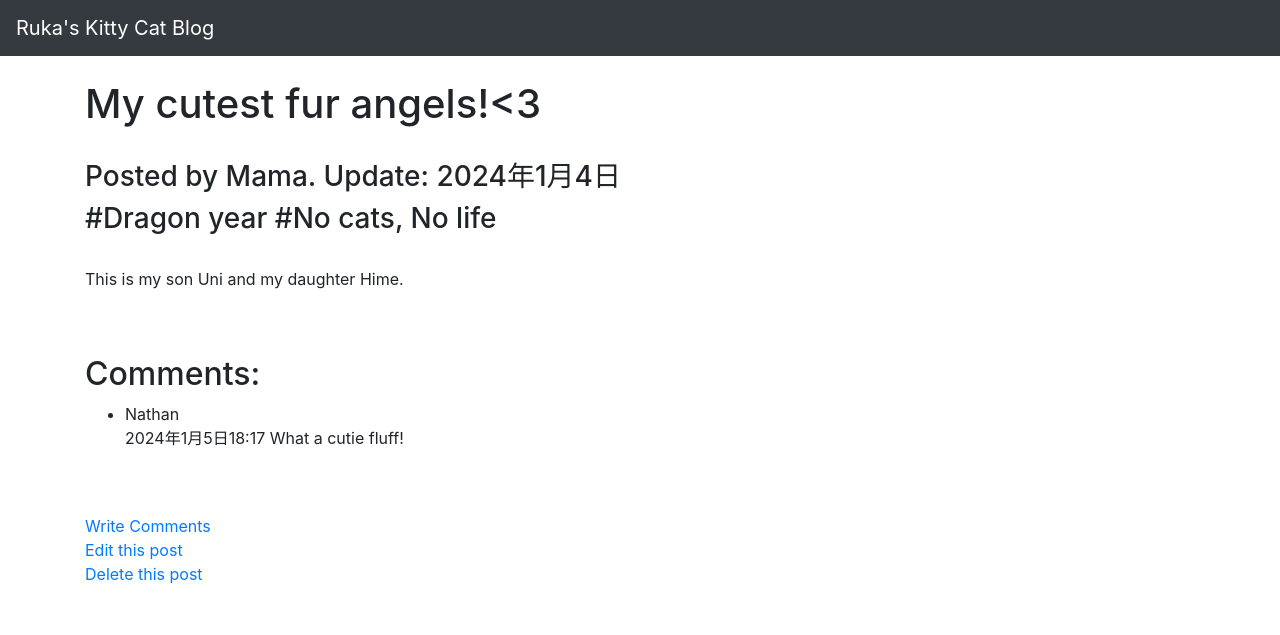
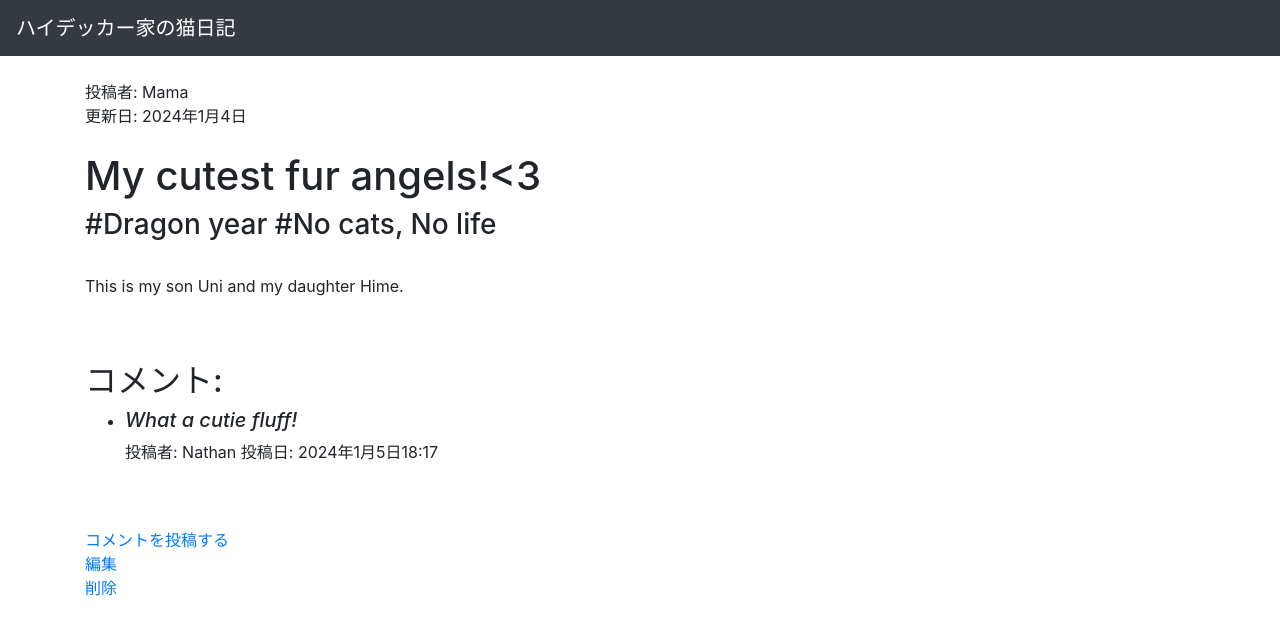
Before and after one commit to RukaHeid/Blog, a Django app: page /blogapp/post/1/ in a window 1280 px wide. Shown: the top 635 px of the page. Run offline with Django 4.2, Linux system fonts and the light colour scheme; data comes from the database, SQL or seed files in the repository; some libraries are stand-ins or nearby versions.

Commit message:
日本語に変更

```diff
--- a/blogapp/templates/blogapp/base.html
+++ b/blogapp/templates/blogapp/base.html
@@ -8,7 +8,7 @@
     </head>
     <body>
         <nav class="navbar navbar-expand-lg navbar-dark bg-dark">
-            <a class="navbar-brand" href="{% url 'blogapp:index' %}">Ruka's Kitty Cat Blog</a>
+            <a class="navbar-brand" href="{% url 'blogapp:index' %}">ハイデッカー家の猫日記</a>
         </nav>
         <div class="container mt-4">
         {% block main %}
--- a/blogapp/templates/blogapp/comment_form.html
+++ b/blogapp/templates/blogapp/comment_form.html
@@ -1,7 +1,7 @@
 {% extends "blogapp/base.html" %}
 {% block main %}
 
-<h2> Write your comment!</h2>
+<h2> コメントを投稿しよう!</h2>
 <form method="post">
     {% csrf_token %}
     {{ form.as_p }}
--- a/blogapp/templates/blogapp/detail.html
+++ b/blogapp/templates/blogapp/detail.html
@@ -1,10 +1,12 @@
 {% extends "blogapp/base.html" %}
 {% block main %}
 
-    <h1>{{ post.title }}</h1>
+    <h7>投稿者: {{ post.author }} <br> 更新日: {{ post.update_date }}</h7>
 
     <br>
-    <h3>Posted by {{ post.author }}. Update: {{ post.update_date }}</h3>
+    <br>
+
+    <h1>{{ post.title }}</h1>
 
     {% if post.tags.all %}
         <h3>
@@ -21,14 +23,13 @@
     <br>
     <br>
 
-    <h2>Comments:</h2>
+    <h2>コメント:</h2>
     <ul>
         {% for comment in comment_list %}
             <li>
-                {{ comment.name }}
-                <br>
-                {{ comment.comment_PostedDate }}
-                {{comment.comments}}
+                <i><h5>{{comment.comments}}</h5></i>
+                投稿者: {{ comment.name }}
+                投稿日: {{ comment.comment_PostedDate }}
             </li>
             {% endfor %}
         </ul>
@@ -36,9 +37,9 @@
     <br>
     <br>
 
-    <a href="{% url 'blogapp:comment' object.pk %}">Write Comments</a>
+    <a href="{% url 'blogapp:comment' object.pk %}">コメントを投稿する</a>
     <br>
-    <a href="{% url 'blogapp:update' object.pk %}">Edit this post</a>
+    <a href="{% url 'blogapp:update' object.pk %}">編集</a>
     <br>
-    <a href="{% url 'blogapp:delete' object.pk %}">Delete this post</a>
+    <a href="{% url 'blogapp:delete' object.pk %}">削除</a>
 {% endblock %}
--- a/blogapp/templates/blogapp/index.html
+++ b/blogapp/templates/blogapp/index.html
@@ -1,9 +1,9 @@
 {% extends "blogapp/base.html" %}
 {% block main %}
     <head>
-        <title>Welcome to Ruka's Blog!</title>
+        <title>ハイデッカー家の猫日記</title>
 
-        <h2>My Posts:</h2>
+        <h2>最近の投稿:</h2>
         <ul>
         {% for post in post_list %}
             <li>
@@ -15,5 +15,5 @@
             {% endfor %}
         </ul>
 
-        <p><a href="{% url 'blogapp:create_post' %}">Create New Post</a></p>
+        <p><a href="{% url 'blogapp:create_post' %}">新規作成</a></p>
 {% endblock %}
--- a/blogapp/templates/blogapp/post_confirm_delete.html
+++ b/blogapp/templates/blogapp/post_confirm_delete.html
@@ -1,8 +1,8 @@
 {% extends "blogapp/base.html" %}
 {% block main %}
 
-<h1> Delete confirmation </h1>
-<p>Are you sure you want to delete <strong>{{ object.title }}</strong>？</p>
+<h1> 投稿の削除 </h1>
+<p>本当に <strong>{{ object.title }}</strong>を削除しますか？</p>
 <form method="post">
     {% csrf_token %}
     <input type="submit" value="Delete">
```
